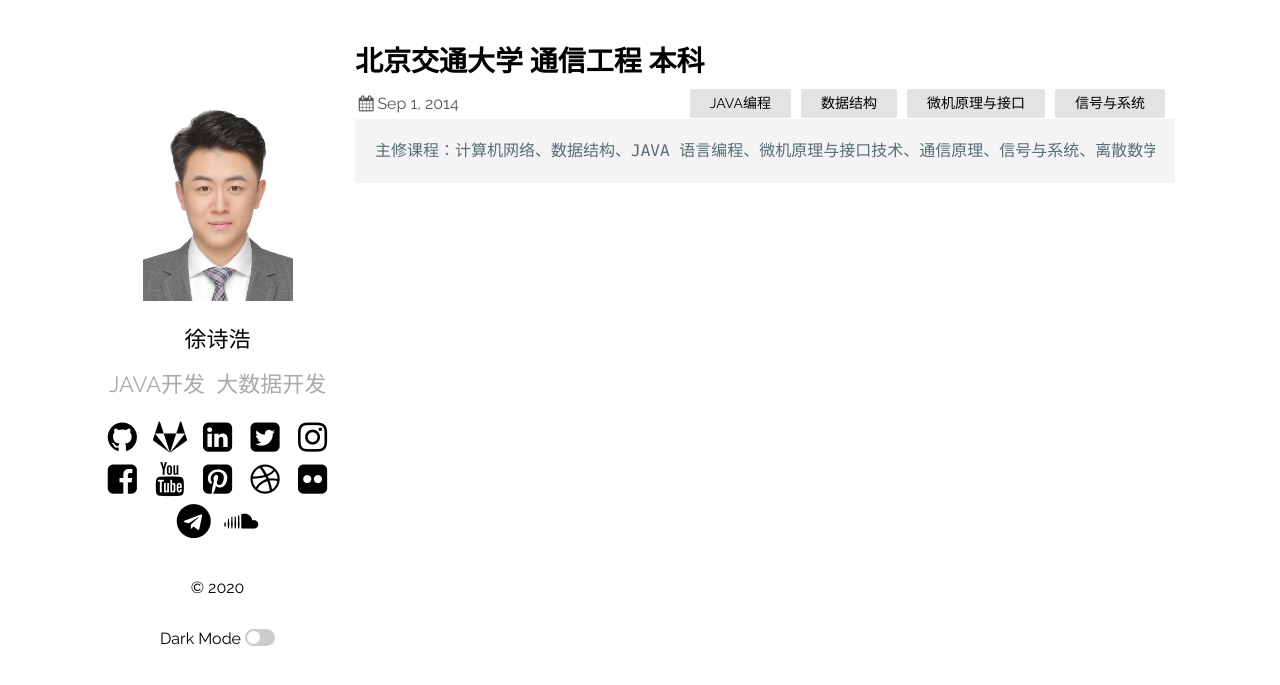
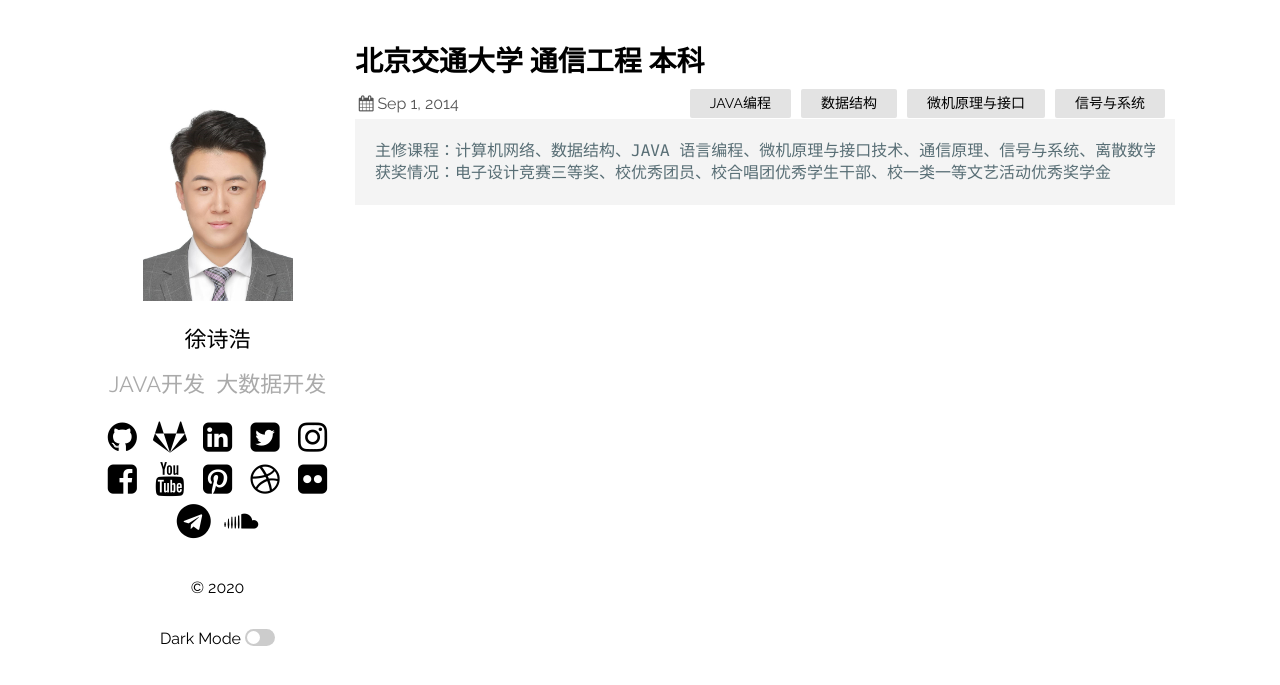
Before and after one commit to xushihao/xushihao.github.io, a Jekyll site: the page built from _posts/2014-09-01-BJTU.markdown, in a window 1280 px wide. Shown: the top 685 px of the page. Built offline with Jekyll 4.4.1, drawn with Linux system fonts in a browser that asks for light colours.

Commit message:
Update 2014-09-01-BJTU.markdown

````diff
--- a/_posts/2014-09-01-BJTU.markdown
+++ b/_posts/2014-09-01-BJTU.markdown
@@ -8,4 +8,5 @@ tag: "教育背景"
 
 ```
 主修课程：计算机网络、数据结构、JAVA 语言编程、微机原理与接口技术、通信原理、信号与系统、离散数学
+获奖情况：电子设计竞赛三等奖、校优秀团员、校合唱团优秀学生干部、校一类一等文艺活动优秀奖学金
 ```
````
